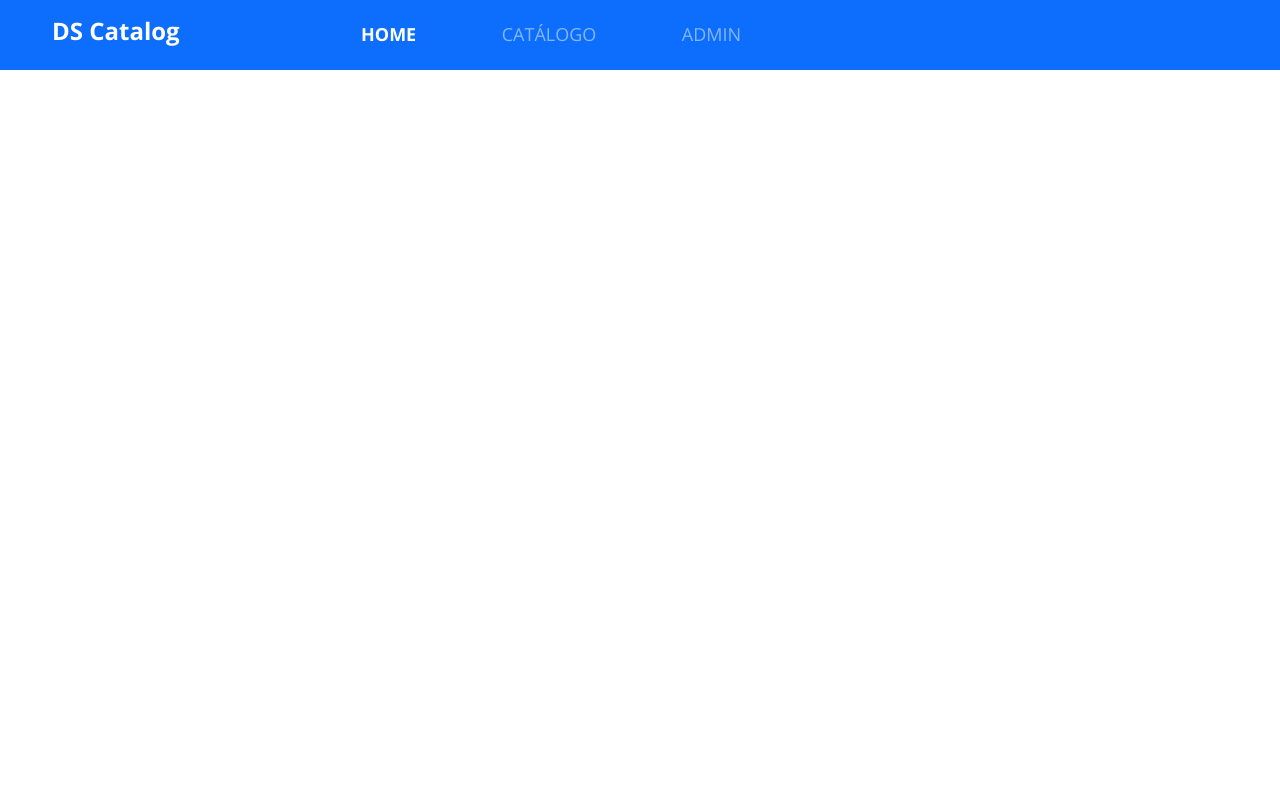
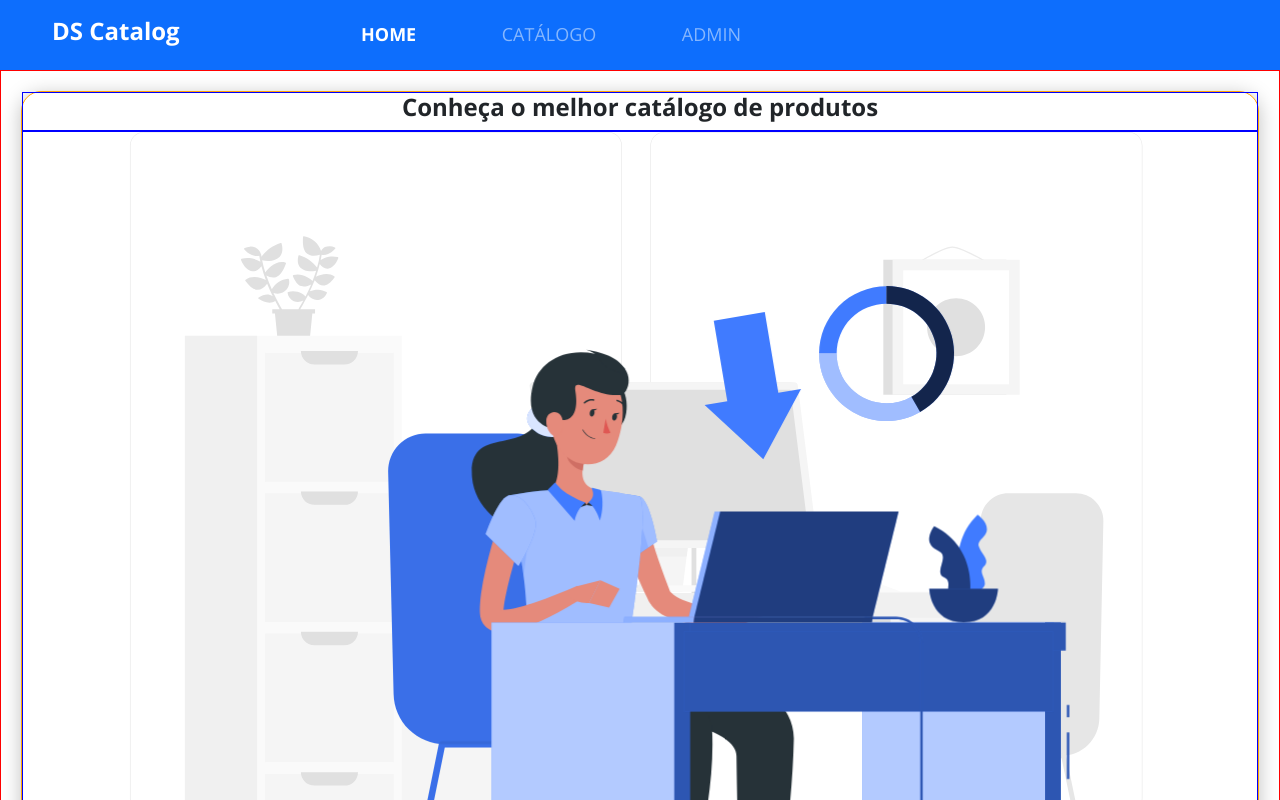
Before and after one commit to eidiego/DSCatalog_react, a React (Create React App) app: page / in a window 1280 px wide. Shown: the top 800 px of the page. Built offline with nearby package versions, Linux system fonts and the light colour scheme.

Commit message:
Feat: Component home created

```diff
--- a/package.json
+++ b/package.json
@@ -10,6 +10,7 @@
     "@types/node": "^16.11.36",
     "@types/react": "^18.0.9",
     "@types/react-dom": "^18.0.5",
+    "autoprefixer": "10.4.5",
     "bootstrap": "^5.1.3",
     "react": "^18.1.0",
     "react-dom": "^18.1.0",
@@ -29,6 +30,9 @@
       "react-app/jest"
     ]
   },
+  "resolutions": {
+    "autoprefixer": "10.4.5"
+  },
   "browserslist": {
     "production": [
       ">0.2%",
--- a/src/App.tsx
+++ b/src/App.tsx
@@ -1,9 +1,9 @@
-import Navbar from 'components/Navbar';
+import Home from 'pages/Home';
 import './App.css';
 
 const App = () => {
   return (
-    <Navbar />
+    <Home />
   );
 }
 
--- /dev/null
+++ b/src/pages/Home/index.tsx
@@ -0,0 +1,26 @@
+import { ReactComponent as MainImage } from 'assets/images/main-image.svg'
+import Navbar from 'components/Navbar';
+import './styles.css';
+
+const Home = () => {
+    return (
+        <>
+            <Navbar />
+
+            <div className='home-container'>
+                <div className='home-card'>
+                    <div className='home-content-container'>
+                        <h1>Conheça o melhor catálogo de produtos</h1>
+                    </div>
+                    <div className='home-image-container'>
+                        <MainImage />
+                    </div>
+                </div>
+            </div>
+
+        </>
+
+    );
+}
+
+export default Home;
--- /dev/null
+++ b/src/pages/Home/styles.css
@@ -0,0 +1,33 @@
+.home-container {
+    padding: 20px;
+    font-size: 24px;
+    border: 1px solid red;
+    text-align: center;
+}
+
+.home-card {
+    background-color: #fff;
+    box-shadow: 0px 4px 20px rgba(0, 0, 0, 0.25);
+    border-radius: 20px;
+    border: 1px solid orange;
+}
+
+.home-content-container {
+    border:1px solid blue;
+}
+
+.home-container h1 {
+    font-size: 1em;
+}
+
+.home-image-container {
+    padding: 0 15px;
+    border:1px solid blue;
+
+}
+
+.home-image-container svg {
+   width: 100%;
+   height: 100%;
+
+}
```
Also changed, not shown: src/assets/images/main-image.svg (added), 1 other file (tests, documents, lock files or other folders).
